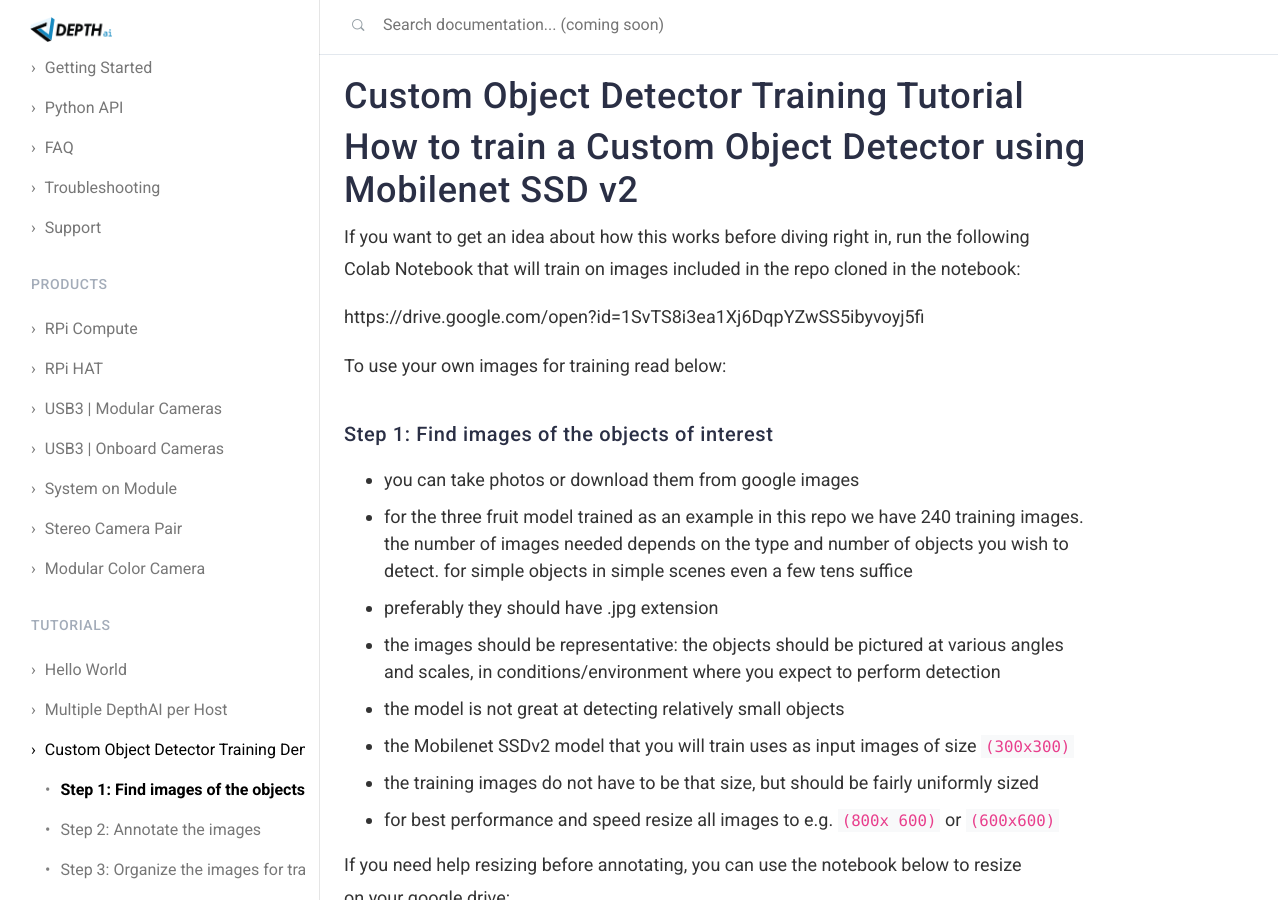
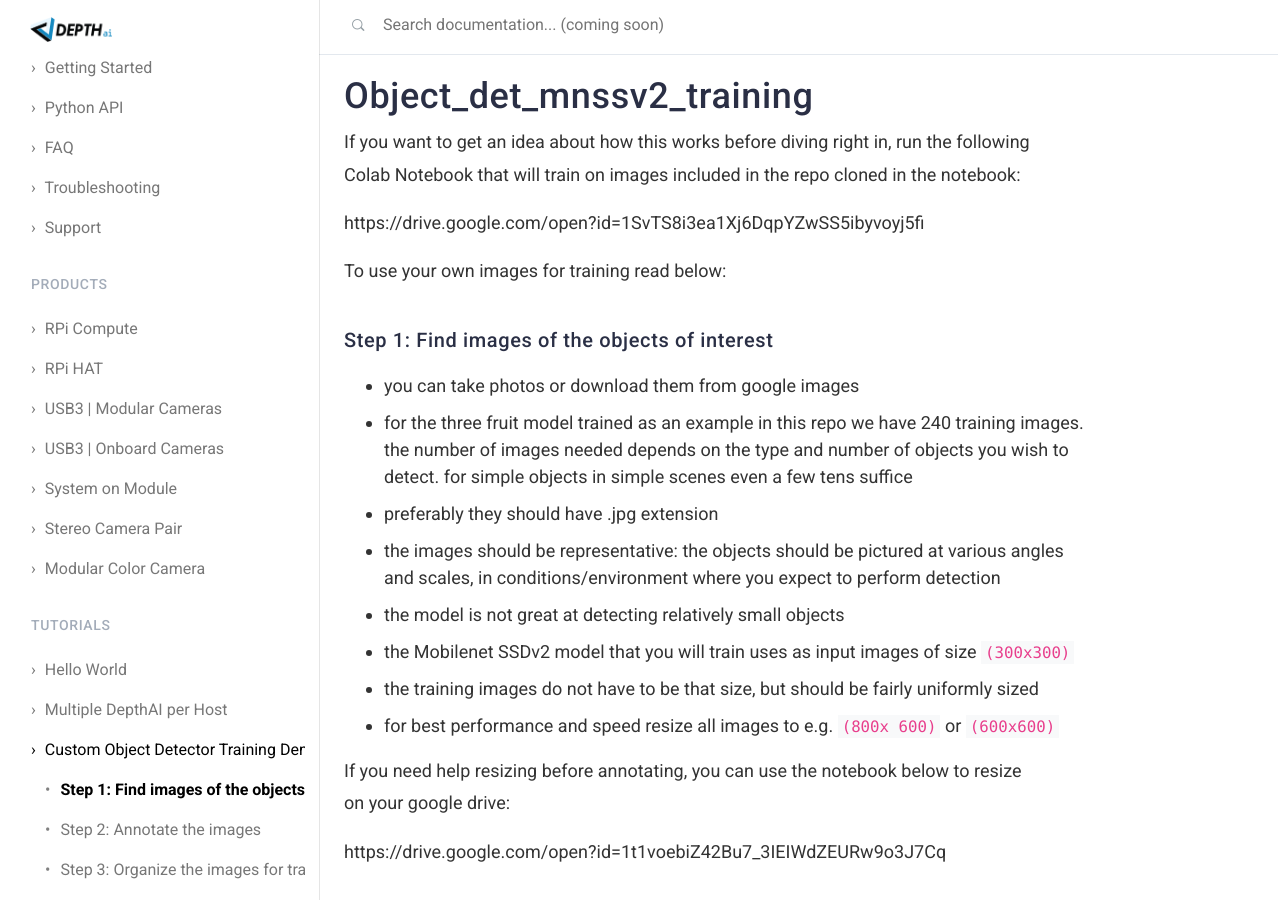
Before and after one commit to luxonis/depthai-docs-website, a Jekyll site: the page built from _tutorials/object_det_mnssv2_training.md, in a window 1280 px wide and 900 px high. Built offline with Jekyll 4.4.1, drawn with Linux system fonts in a browser that asks for light colours; nearby versions of some CDN libraries.

Commit message:
Update object_det_mnssv2_training.md

```diff
--- a/_tutorials/object_det_mnssv2_training.md
+++ b/_tutorials/object_det_mnssv2_training.md
@@ -1,6 +1,6 @@
 ---
 layout: default
-title: Custom Object Detector Training Tutorial
+title: # How to train a Custom Object Detector using Mobilenet SSD v2
 toc_title: Custom Object Detector Training Demo
 description: Learn how to detect objects of your choice in real time!
 order: 4
@@ -8,7 +8,6 @@
 
 # {{ page.title }}
 
-# How to train a Custom Object Detector using Mobilenet SSD v2
 
 If you want to get an idea about how this works before diving right in, run the following Colab Notebook that will train on images included in the repo cloned in the notebook:
 
```
